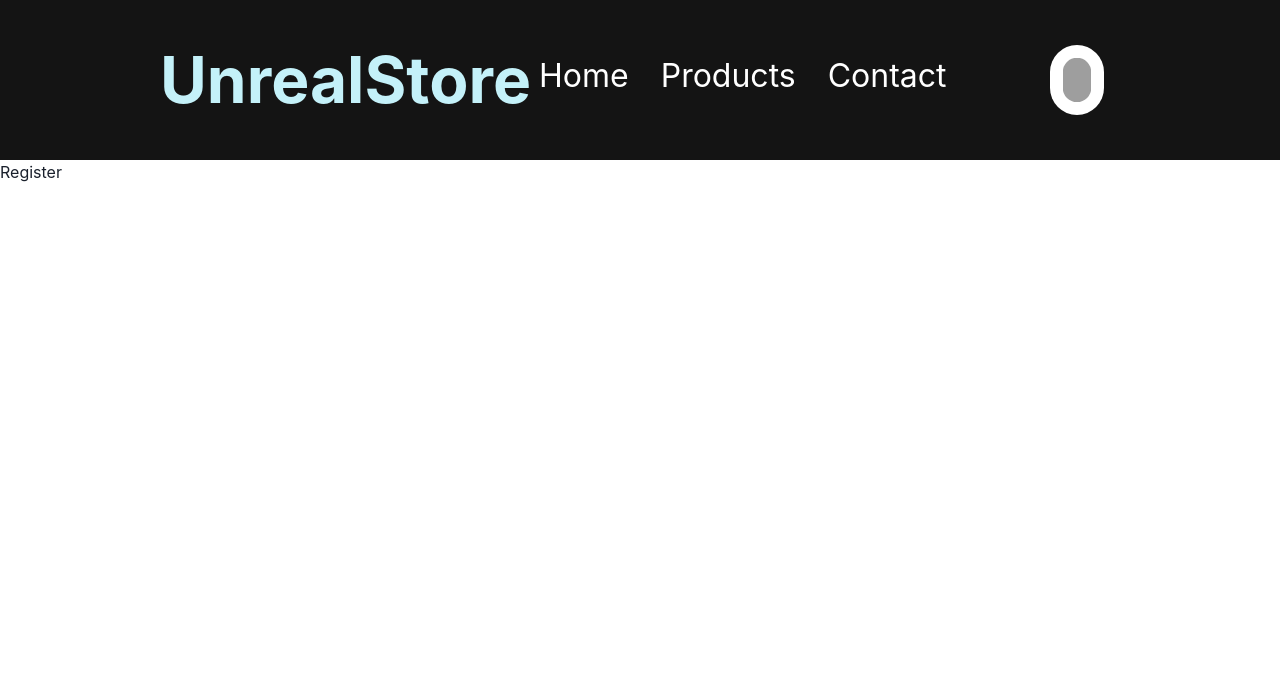
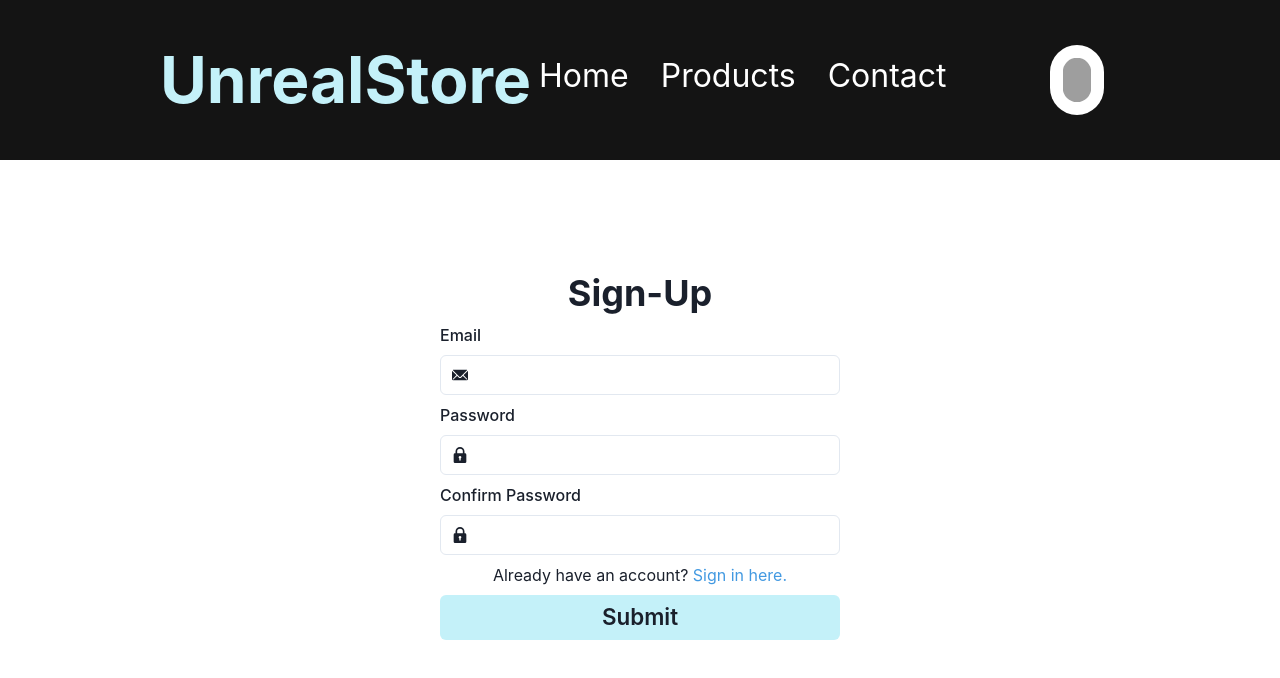
Before and after one commit to matthew-08/Shop_Frontend, a React (Vite) app: page /register in a window 1280 px wide. Shown: the top 678 px of the page. Built offline with nearby package versions, Linux system fonts and the light colour scheme; grey boxes are pictures that could not be loaded.

Commit message:
Added in sign in form

```diff
--- a/package.json
+++ b/package.json
@@ -27,9 +27,11 @@
     "react": "^18.2.0",
     "react-dom": "^18.2.0",
     "react-hook-form": "^7.43.9",
+    "react-icons": "^4.8.0",
     "react-redux": "^8.0.5",
     "react-router-dom": "^6.10.0",
-    "uuid": "^9.0.0"
+    "uuid": "^9.0.0",
+    "yup": "^1.0.2"
   },
   "devDependencies": {
     "@graphql-codegen/cli": "^3.2.2",
--- a/src/Pages/Register/Register.tsx
+++ b/src/Pages/Register/Register.tsx
@@ -1,7 +1,70 @@
-import React from 'react';
+/* eslint-disable react/no-children-prop */
+/* eslint-disable react/jsx-props-no-spreading */
+import { EmailIcon, LockIcon } from '@chakra-ui/icons';
+import {
+  FormControl,
+  FormLabel,
+  FormErrorMessage,
+  FormHelperText,
+  VStack,
+  Heading,
+  Input,
+  Text,
+  ButtonGroup,
+  Button,
+  InputGroup,
+  InputLeftElement,
+} from '@chakra-ui/react';
+import { useForm } from 'react-hook-form';
+import { NavLink } from 'react-router-dom';
 
 function Register() {
-  return <div>Register</div>;
+  const {
+    handleSubmit,
+    register,
+    formState: { errors },
+  } = useForm();
+  return (
+    <VStack as="form" maxWidth="400px" m="auto" mt="7rem" onSubmit={() => true}>
+      <Heading>Sign-Up</Heading>
+      <FormControl>
+        <FormLabel>Email</FormLabel>
+        <InputGroup>
+          <InputLeftElement pointerEvents="none" children={<EmailIcon />} />
+          <Input type="email" {...register('email')} />
+        </InputGroup>
+      </FormControl>
+      <FormControl>
+        <FormLabel>Password</FormLabel>
+        <InputGroup>
+          <InputLeftElement pointerEvents="none" children={<LockIcon />} />
+          <Input type="text" {...register('password')} />
+        </InputGroup>
+      </FormControl>
+      <FormControl>
+        <FormLabel>Confirm Password</FormLabel>
+        <InputGroup>
+          <InputLeftElement pointerEvents="none" children={<LockIcon />} />
+          <Input type="text" {...register('confirm-password')} />
+        </InputGroup>
+      </FormControl>
+      <Text>
+        Already have an account?{' '}
+        <Text to="/" color="blue.400" as={NavLink}>
+          Sign in here.
+        </Text>
+      </Text>
+      <Button
+        backgroundColor="cyan.100"
+        width="100%"
+        fontSize="1.4rem"
+        padding="1.4rem"
+        type="submit"
+      >
+        Submit
+      </Button>
+    </VStack>
+  );
 }
 
 export default Register;
--- a/src/Pages/SignIn/SignIn.tsx
+++ b/src/Pages/SignIn/SignIn.tsx
@@ -44,6 +44,12 @@ function SignIn() {
       },
     });
   };
+  if (loading) {
+    console.log('loading');
+  }
+  if (data) {
+    console.log(data);
+  }
 
   return (
     <>
```
Also changed, not shown: 1 other file (tests, documents, lock files or other folders).
